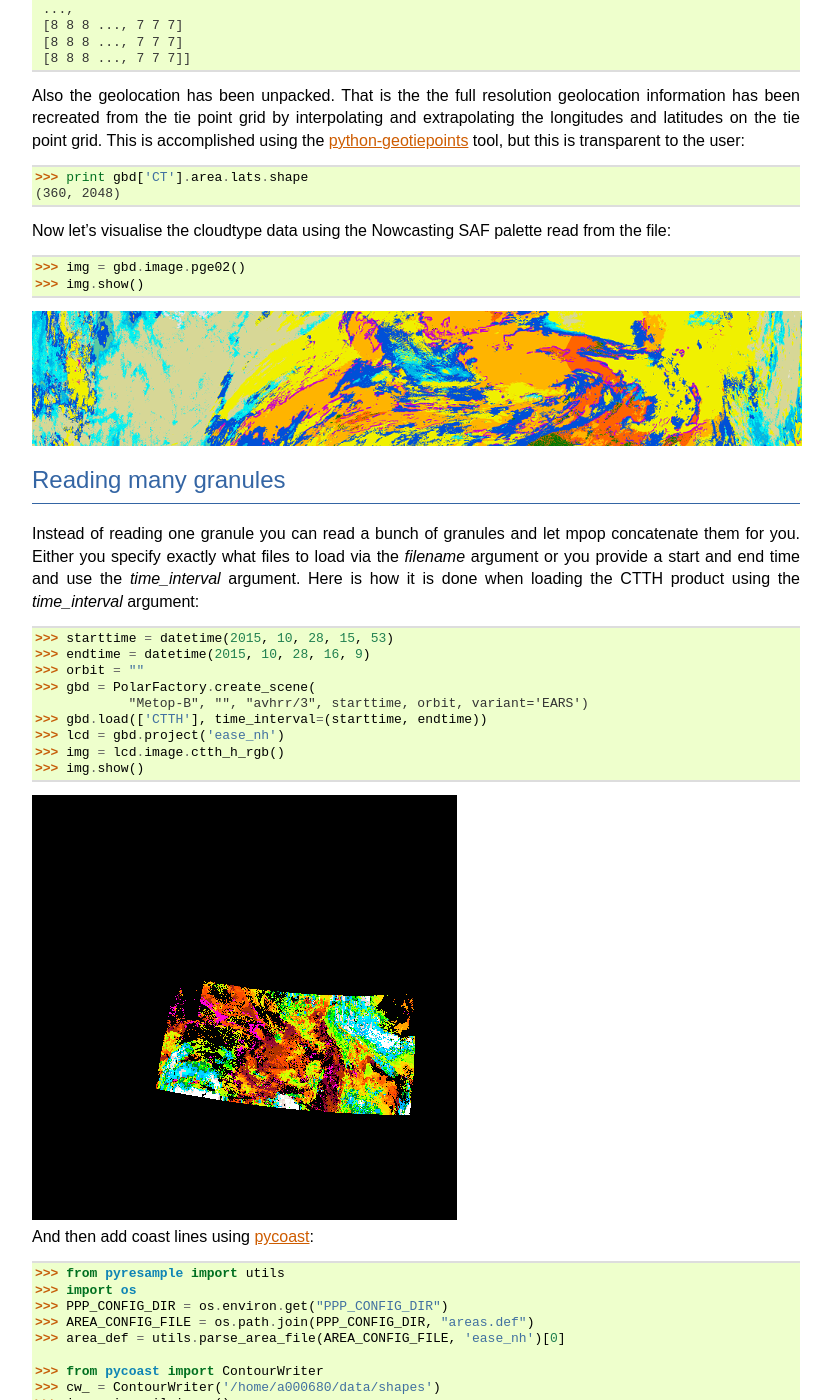
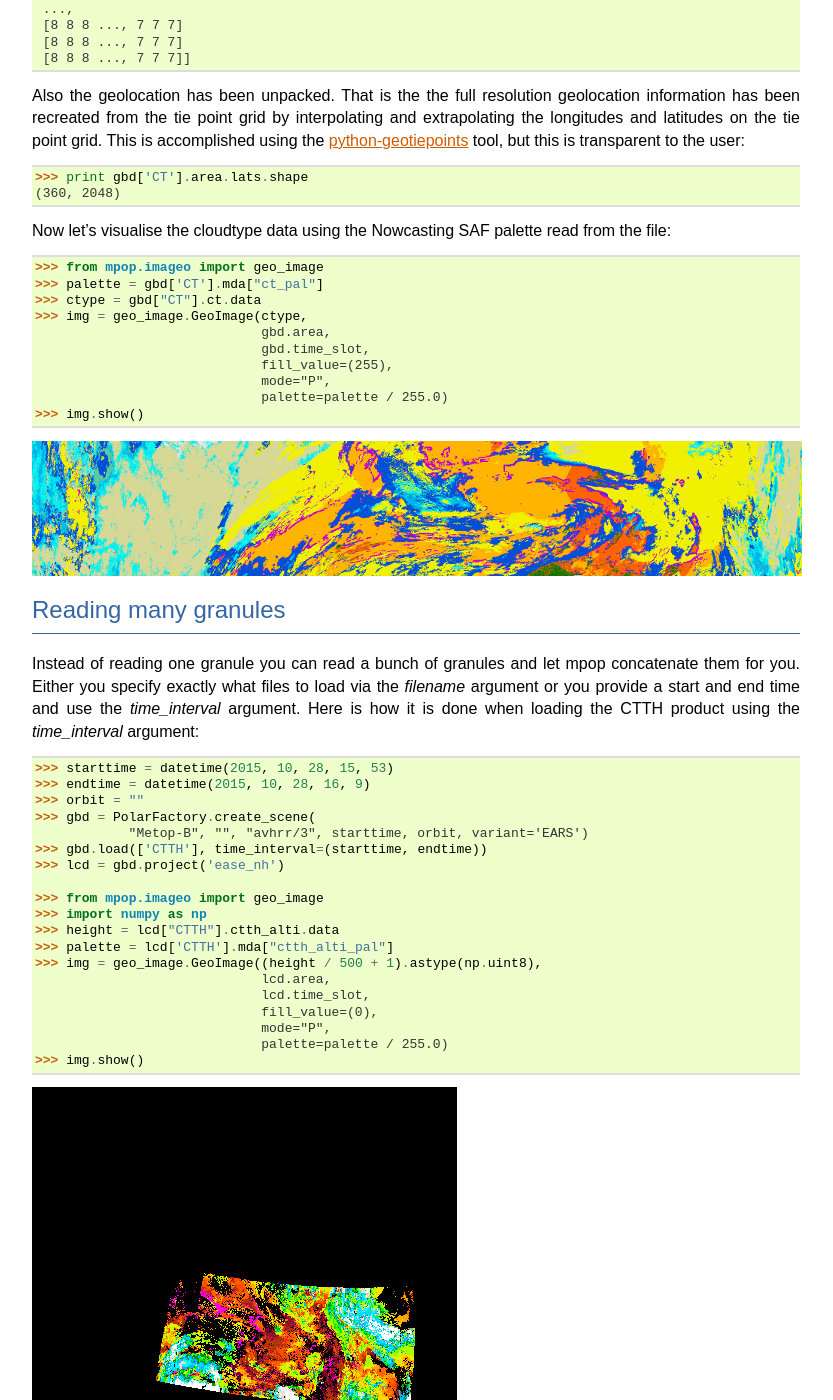
Before and after one commit to pytroll/pytroll, a Sphinx documentation site: the page built from web/source/quickstart_earsnwc.rst, in a window 1280 px wide and 1400 px high, scrolled down 969 px. Shown: the whole window, without its empty margins (48-881 px from the left). Built offline with Sphinx 7.4.7, drawn with Linux system fonts in a browser that asks for light colours; formulas are drawn with MathJax 3.

Commit message:
Fix bug in ears-quickstart
The quickstart required smhi_composites which
is not part of mpop. Discovered by Katarina Malnik,
Scanex.


Signed-off-by: Adam.Dybbroe <a000680@c20671.ad.smhi.se>

```diff
--- a/web/source/quickstart_earsnwc.rst
+++ b/web/source/quickstart_earsnwc.rst
@@ -76,7 +76,15 @@ transparent to the user:
 Now let's visualise the cloudtype data using the Nowcasting SAF palette read
 from the file:
 
-    >>> img = gbd.image.pge02()
+    >>> from mpop.imageo import geo_image
+    >>> palette = gbd['CT'].mda["ct_pal"]
+    >>> ctype = gbd["CT"].ct.data
+    >>> img = geo_image.GeoImage(ctype,
+                                 gbd.area,
+                                 gbd.time_slot,
+                                 fill_value=(255),
+                                 mode="P",
+                                 palette=palette / 255.0)
     >>> img.show()
 
 .. image:: images/earsnwc_demo1.png
@@ -100,7 +108,17 @@ using the *time_interval* argument:
                 "Metop-B", "", "avhrr/3", starttime, orbit, variant='EARS')
     >>> gbd.load(['CTTH'], time_interval=(starttime, endtime))
     >>> lcd = gbd.project('ease_nh')
-    >>> img = lcd.image.ctth_h_rgb()
+
+    >>> from mpop.imageo import geo_image
+    >>> import numpy as np
+    >>> height = lcd["CTTH"].ctth_alti.data
+    >>> palette = lcd['CTTH'].mda["ctth_alti_pal"]
+    >>> img = geo_image.GeoImage((height / 500 + 1).astype(np.uint8),
+                                 lcd.area,
+                                 lcd.time_slot,
+                                 fill_value=(0),
+                                 mode="P",
+                                 palette=palette / 255.0)
     >>> img.show()
 
 .. image:: images/earsnwc_demo3.png
```
